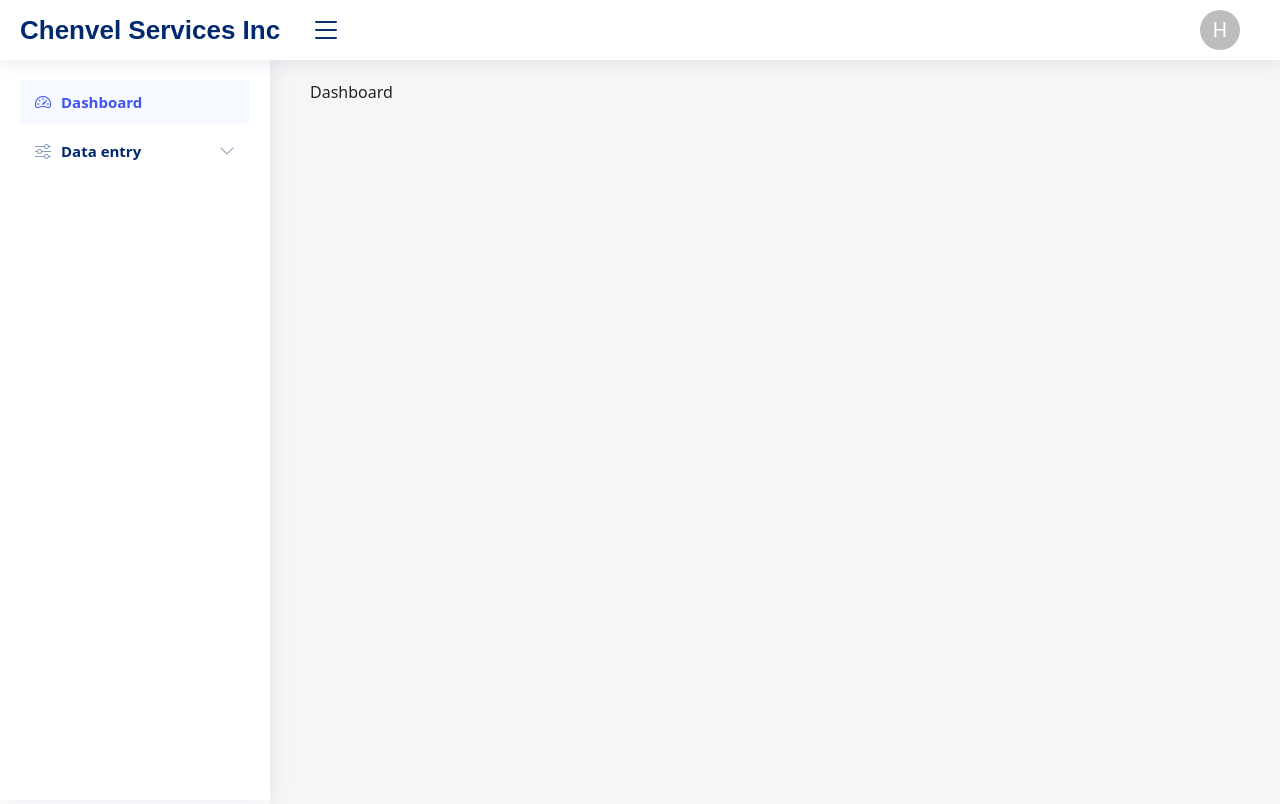
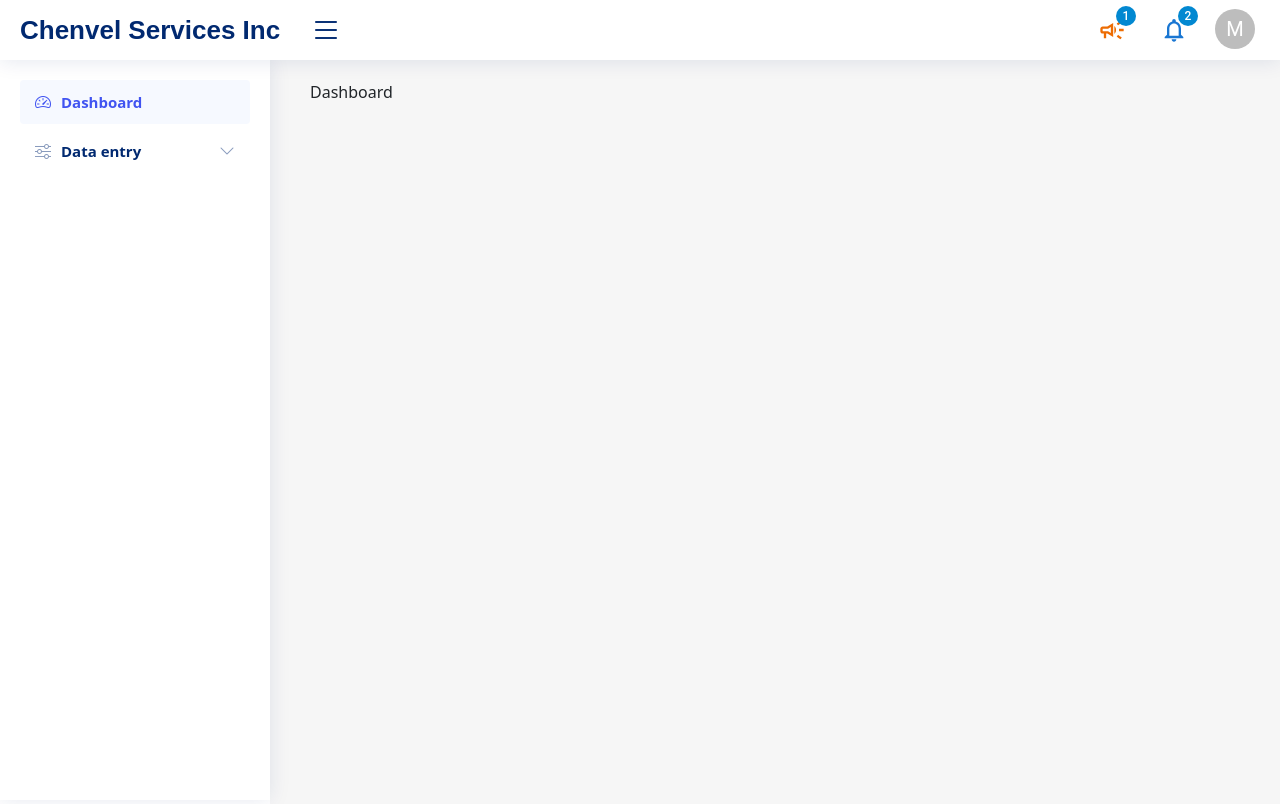
Before and after one commit to sydneeeyland/Golbat, a React (Vite) app: page / in a window 1280 px wide. Built offline with nearby package versions, Linux system fonts and the light colour scheme.

Commit message:
feat 4-27 userpanel

```diff
--- a/src/Assets/Styles/MainLayoutStyles.ts
+++ b/src/Assets/Styles/MainLayoutStyles.ts
@@ -41,15 +41,6 @@ export const useSidebarStyle = makeStyles({
       whiteSpace: 'nowrap',
       overflow: 'hidden',
       textOverflow: 'ellipsis',
-    },
-    '& .user-panel': {
-      display: 'flex',
-      flex: 1,
-      justifyContent: 'end',
-      padding: '0 40px 0 0',
-      '& div': {
-        cursor: 'pointer',
-      },
     },
   },
   sidebar: {
@@ -197,3 +188,30 @@ export const useSidebarListStyle = makeStyles({
     },
   },
 });
+
+export const UserMenuPaperProps = {
+  elevation: 0,
+  sx: {
+    overflow: 'visible',
+    filter: 'drop-shadow(0px 2px 8px rgba(0,0,0,0.32))',
+    mt: 1.5,
+    '& .MuiAvatar-root': {
+      width: 32,
+      height: 32,
+      ml: -0.5,
+      mr: 1,
+    },
+    '&:before': {
+      content: '""',
+      display: 'block',
+      position: 'absolute',
+      top: 0,
+      right: 14,
+      width: 10,
+      height: 10,
+      bgcolor: 'background.paper',
+      transform: 'translateY(-50%) rotate(45deg)',
+      zIndex: 0,
+    },
+  },
+};
--- a/src/Layout/Main.tsx
+++ b/src/Layout/Main.tsx
@@ -11,6 +11,8 @@ import { useSidebarStyle } from '../Assets/Styles/MainLayoutStyles';
 import CompanyHeading from '../Modules/Layout/CompanyHeading';
 import Sidebar from '../Modules/Layout/Sidebar';
 import User from '../Modules/Layout/User';
+import Notification from '../Modules/Layout/Notification';
+import Announcement from '../Modules/Layout/Announcement';
 
 function Main() {
   const Style = useSidebarStyle();
@@ -30,7 +32,19 @@ function Main() {
           className="bi bi-list toggle-sidebar-btn"
           onClick={() => HandleSidebarToggle()}
         />
-        <User />
+        <Box
+          style={{
+            display: 'flex',
+            flex: 1,
+            justifyContent: 'end',
+            marginRight: 20,
+            gap: 10,
+          }}
+        >
+          <Announcement />
+          <Notification />
+          <User />
+        </Box>
       </Box>
       <Box id="aside" className={Style.sidebar}>
         <Sidebar />
--- /dev/null
+++ b/src/Modules/Layout/Announcement.tsx
@@ -0,0 +1,15 @@
+// Packages
+import { IconButton, Badge } from '@mui/material';
+import { CampaignOutlined } from '@mui/icons-material';
+
+function Announcement() {
+  return (
+    <IconButton aria-label="100" size="large">
+      <Badge badgeContent={1} color="info">
+        <CampaignOutlined fontSize="inherit" color="warning" />
+      </Badge>
+    </IconButton>
+  );
+}
+
+export default Announcement;
--- /dev/null
+++ b/src/Modules/Layout/Notification.tsx
@@ -0,0 +1,15 @@
+// Components
+import { IconButton, Badge } from '@mui/material';
+import { NotificationsOutlined } from '@mui/icons-material';
+
+function Notification() {
+  return (
+    <IconButton aria-label="100" size="large">
+      <Badge badgeContent={2} color="info">
+        <NotificationsOutlined fontSize="inherit" color="primary" />
+      </Badge>
+    </IconButton>
+  );
+}
+
+export default Notification;
--- a/src/Modules/Layout/User.tsx
+++ b/src/Modules/Layout/User.tsx
@@ -1,16 +1,80 @@
+// Package
+import { useState, memo, useCallback } from 'react';
+
 // Components
-import { NoSsr, Box, Avatar, Menu } from '@mui/material';
+import {
+  NoSsr,
+  Box,
+  Avatar,
+  Menu,
+  MenuItem,
+  Divider,
+  Tooltip,
+  ListItemIcon,
+  IconButton,
+} from '@mui/material';
+import { Settings, Logout } from '@mui/icons-material';
+
+// Style
+import { UserMenuPaperProps } from '../../Assets/Styles/MainLayoutStyles';
 
 function User() {
+  const [showMenu, setShowMenu] = useState(false);
+  const [anchorElement, setAnchorElement] = useState<null | HTMLElement>(null);
+
+  const handleClick = useCallback((event: React.MouseEvent<HTMLElement>) => {
+    setAnchorElement(event.currentTarget);
+    setShowMenu(true);
+  }, []);
+
+  const handleClose = () => {
+    setShowMenu(false);
+  };
+
   return (
     <NoSsr defer>
-      <Box className="user-panel">
-        <Avatar className="avatar" onClick={() => console.log('a')}>
-          H
-        </Avatar>
+      <Box>
+        <Tooltip title="Account settings">
+          <IconButton
+            onClick={handleClick}
+            size="small"
+            aria-controls={showMenu ? 'account-menu' : undefined}
+            aria-haspopup="true"
+            aria-expanded={showMenu ? 'true' : undefined}
+          >
+            <Avatar>M</Avatar>
+          </IconButton>
+        </Tooltip>
       </Box>
+      <Menu
+        anchorEl={anchorElement}
+        id="account-menu"
+        open={showMenu}
+        onClose={handleClose}
+        onClick={handleClose}
+        PaperProps={UserMenuPaperProps}
+        transformOrigin={{ horizontal: 'right', vertical: 'top' }}
+        anchorOrigin={{ horizontal: 'right', vertical: 'bottom' }}
+      >
+        <MenuItem onClick={handleClose}>
+          <Avatar /> My statistics
+        </MenuItem>
+        <Divider />
+        <MenuItem onClick={handleClose}>
+          <ListItemIcon>
+            <Settings fontSize="small" />
+          </ListItemIcon>
+          Account Settings
+        </MenuItem>
+        <MenuItem onClick={handleClose}>
+          <ListItemIcon>
+            <Logout fontSize="small" />
+          </ListItemIcon>
+          Logout
+        </MenuItem>
+      </Menu>
     </NoSsr>
   );
 }
 
-export default User;
+export default memo(User);
```
